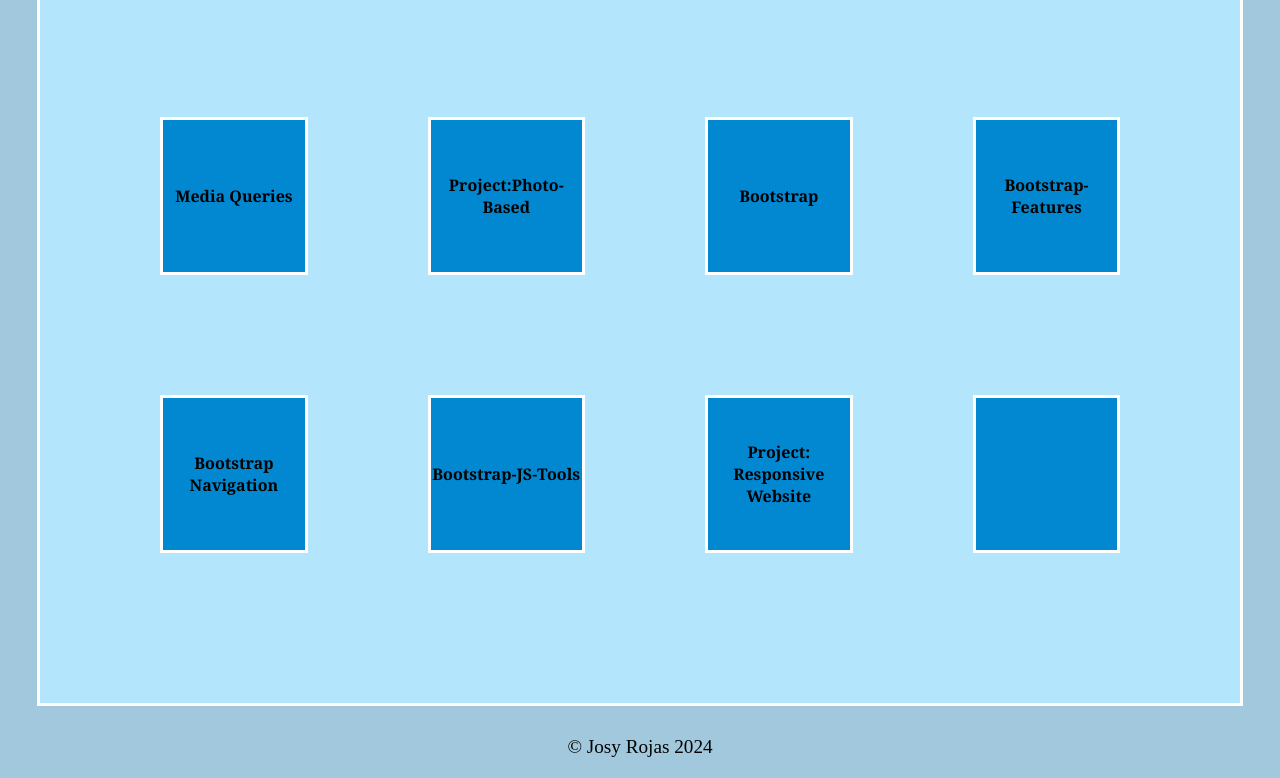
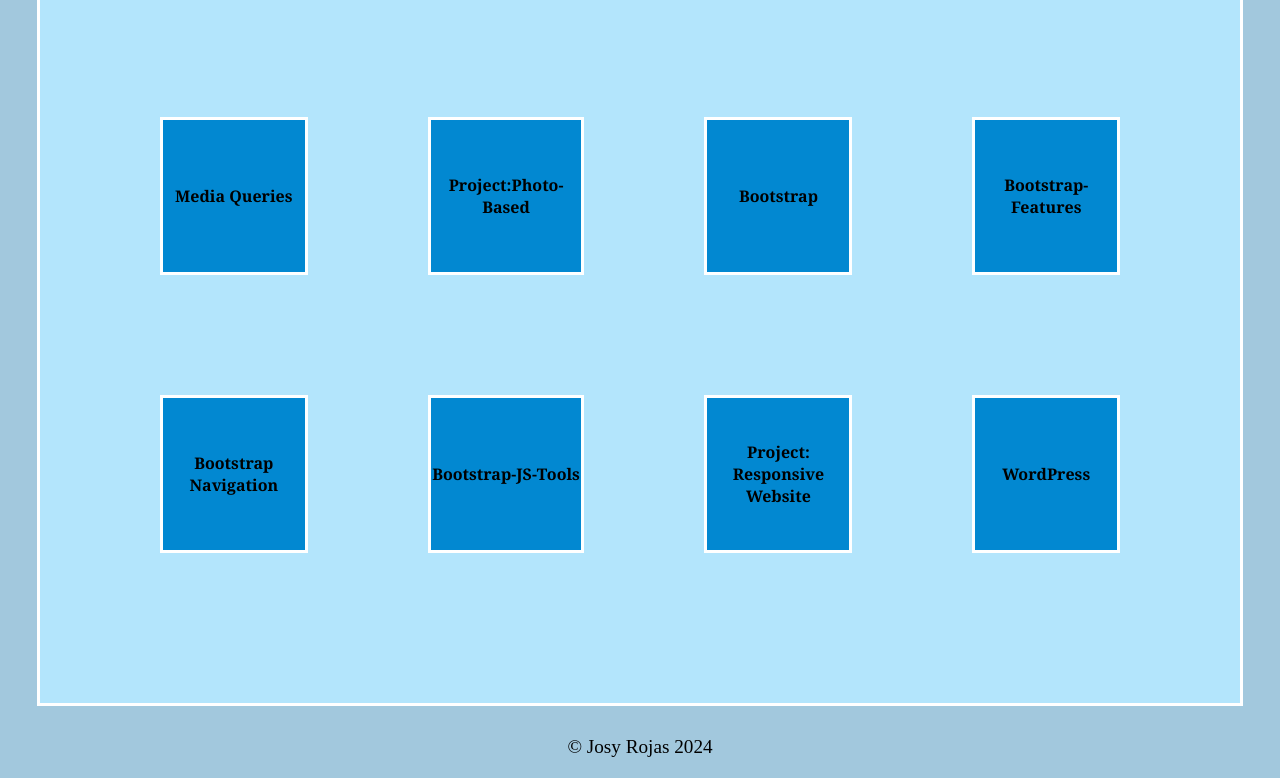
Before and after one commit to JRojas0713/web105, a plain HTML site: page index.html in a window 1280 px wide. Shown: the part 1319-2097 px from the top of the page. Drawn offline with Linux system fonts and the light colour scheme.

Commit message:
index-page

```diff
--- a/index.html
+++ b/index.html
@@ -47,7 +47,7 @@
             <th><a href="bootstrap-navigation/index.html" target="_blank">Bootstrap Navigation</a></th>
             <th><a href="bootstrap-JS-Tools/index.html" target="_blank">Bootstrap-JS-Tools</a></th>
             <th><a href="responsive-review/index.html" target="_blank">Project: Responsive Website</a></th>
-            <th><a href="" target="_blank"></a></th>
+            <th><a href="https://jrojas4416.mccweb.net/press/" target="_blank">WordPress</a></th>
         </tr>
     </table>
     </div>
```
